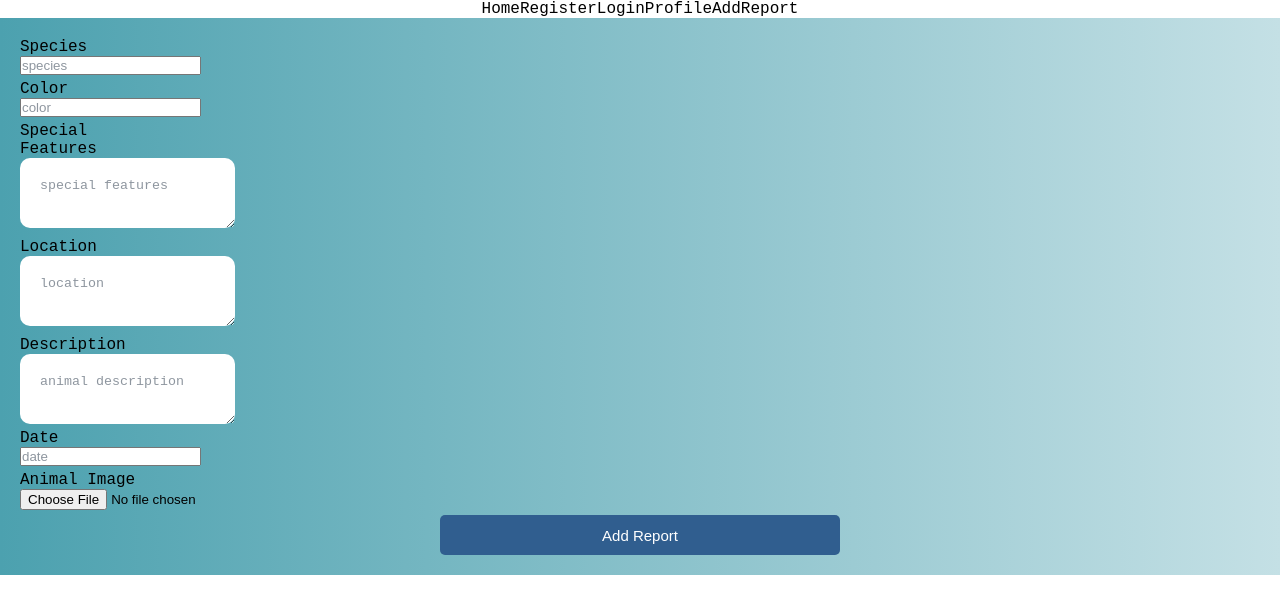
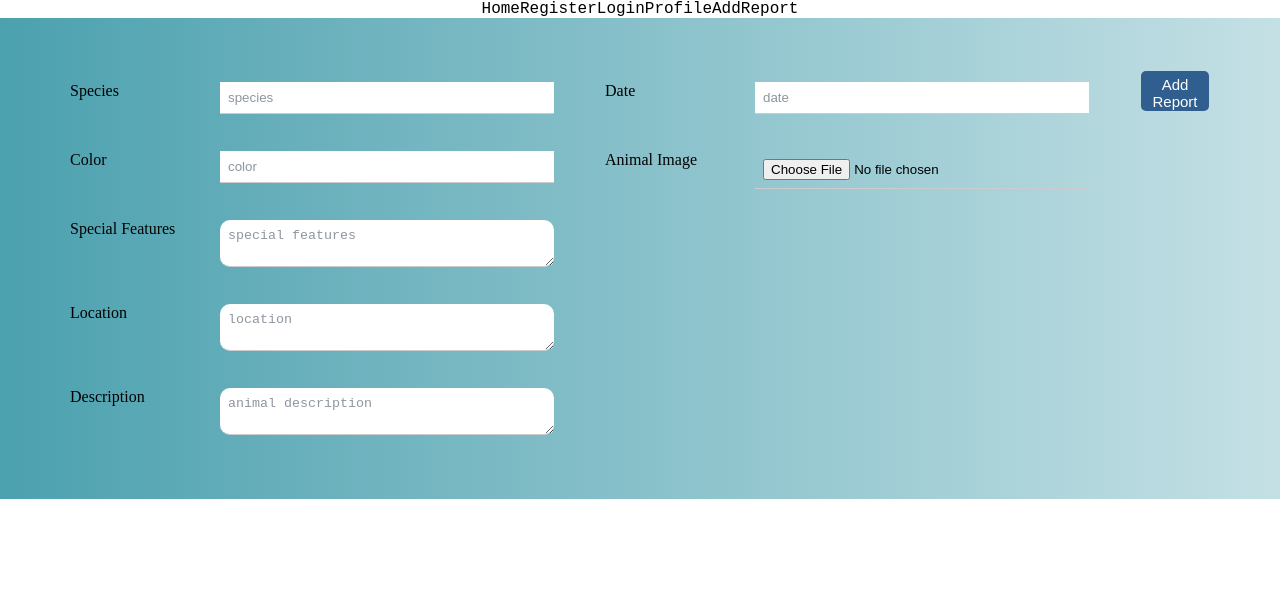
Before and after one commit to ThanWeb/Bantu-Si-Liar, a React app: page /add-report in a window 1280 px wide. Shown: the top 614 px of the page. Built offline with nearby package versions, Linux system fonts and the light colour scheme.

Commit message:
Update addreport.scss
update style

```diff
--- a/src/style/addreport.scss
+++ b/src/style/addreport.scss
@@ -3,121 +3,61 @@
     padding: 20px;
     background: linear-gradient(to right, rgba(76, 161, 175, 1), rgba(196, 224, 229, 1));
 }
-
+.input-row {
+    padding: 0 8px;
+    margin-top: 16px;
+    margin-bottom: 16px;
+    content: "";
+    display: table;
+    clear: both;
+}
+.input-col {
+    float: left;
+    width: 100%;
+}
+.input-prop {
+    overflow: hidden;
+}
+.input-wrapper {
+    padding: 8px;
+    display: block;
+    border: none;
+    border-bottom: 1px solid #ccc;
+    width: 100%;
+}
+.container-add-report {
+    padding: 0.01em 16px;
+    content: "";
+    clear: both;
+    margin: 16px !important;
+    font-family: 'Vesper Libre';
+    color: black;
+    padding: 12px;
+    display: flex;
+    flex-wrap: wrap;
+    justify-content: center;
+}
 header {
     display: block;
     text-align: center;
 }
-
 header img {
     width: 100px;
     height: 100px;
 }
-
 header img .logo {
     max-width: 100%;
     height: auto;
 }
-
 h1,
 h2 {
     font-family: 'Vollkorn';
 
 }
-
-table {
-    border-collapse: collapse;
-    margin: 2px 0;
-    font-size: 0.9em;
-    font-family: sans-serif;
-    min-width: 400px;
-
-    display: flex;
-    flex-wrap: wrap;
-}
-
-table th,
-table td {
-    margin: 2px auto;
-    padding: 10px 2px;
-    width: 80%;
-}
-
-table thead tr {
-    color: black;
-    font-weight: 400;
-    text-align: left;
-
-}
-
-.input-add-report {
-    margin: 10px auto;
-    padding: 12px;
-    text-align: justify;
-    font-family: 'Vesper Libre';
-    display: flex;
-    grid-row-gap: 20px;
-    flex-wrap: wrap;
-    justify-content: center;
-}
-.input-add-report label {
-    font-size: 15px;
-}
-.input-add-report textarea {
-    font-size: 15px;
-   color: black;
-}
-
-.input-add-report input,
-select {
-    padding: 10px;
-    border: none;
-    border-radius: 5px;
-}
-
-.input-add-report,
-.address {
-    min-height: 50px;
-    outline: none;
-    word-wrap: break-word;
-    word-break: break-all;
-}
-.data {
-    display: flex;
-    flex-direction: column;
-    gap: 5px;
-    width: 100%;
-}
-
-.wrap-input {
-    text-align: start;
-    margin-left: 10px;
-    margin-top: 15px;
-    margin-bottom: 20px;
-    display: flex;
-    flex-direction: column;
-}
-.wrap-input-desc {
-    text-align: start;
-    margin-left: 10px;
-    margin-top: 15px;
-    margin-bottom: 20px;
-    display: flex;
-    flex-direction: column;
-}
-
-input::placeholder,
-textarea::placeholder {
-  opacity: 1; /* Firefox */
-  color: hsl(212, 8%, 59%);
-}
 h2 {
     font-size: 20px;
     text-align: center;
 }
-
-
-
 button {
     background-color: rgb(48, 94, 143);
     margin-top: 5px;
@@ -126,7 +66,18 @@ button {
     justify-content: center;
     align-content: center;
 }
-
+.data {
+    display: flex;
+    flex-direction: column;
+    gap: 5px;
+    width: 100%;
+}
+input::placeholder,
+textarea::placeholder {
+    opacity: 1;
+    /* Firefox */
+    color: hsl(212, 8%, 59%);
+}
 .btn-add {
     width: 100%;
     padding: 5px;
@@ -149,7 +100,7 @@ button {
 }
 
 @media screen and (min-width:768px) {
-    .input-add-report {
+    .container-add-report {
         gap: 35px;
     }
 
@@ -178,31 +129,13 @@ button {
     h1 {
         font-size: 25px;
     }
-
     .data {
         max-width: 500px;
     }
-
-    .input-add-report label {
-        font-size: 18px;
-    }
-
-    .input-add-report input,
-    select {
-        padding: 8px;
-        border: none;
-        border-radius: 8px;
-    }
-
     button {
         max-width: 400px;
         padding: 10px;
         height: 40px;
         font-size: 15px;
     }
- .wrap-input-desc{
-    grid-column: span 2;
-    display: inline-block;
-
 }
-}
```
